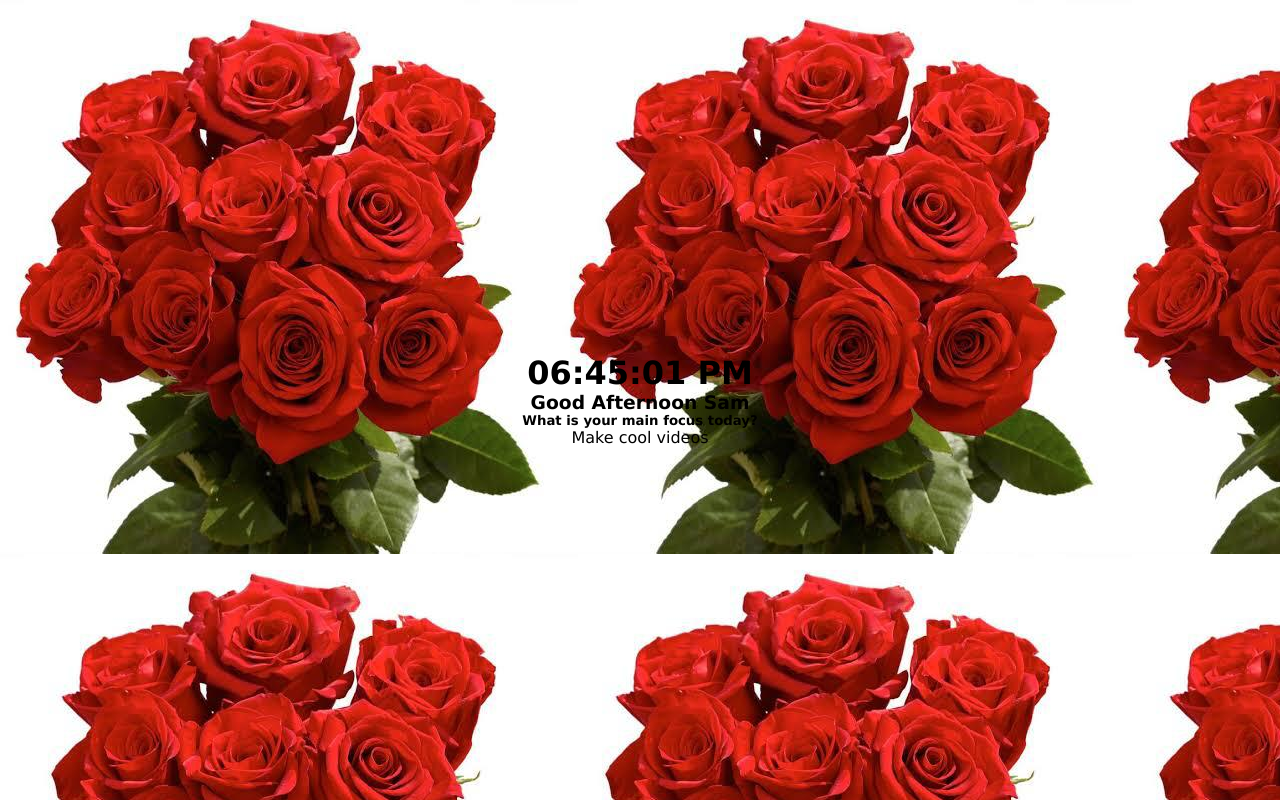
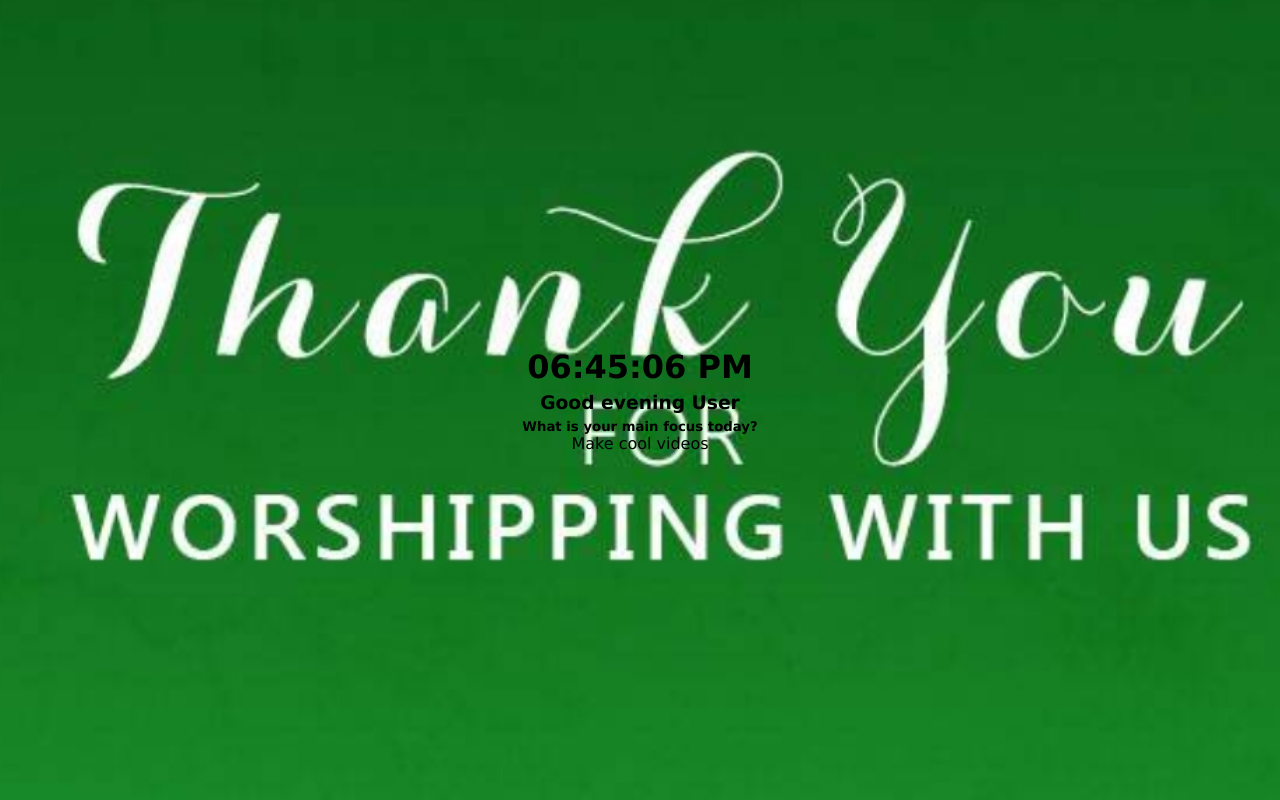
Before and after one commit to Psalmcee/landing-page, a plain HTML site: page index.html in a window 1280 px wide. Drawn offline with Linux system fonts and the light colour scheme.

Commit message:
change background image to change display according to greeting

```diff
--- a/index.html
+++ b/index.html
@@ -6,10 +6,10 @@
     <title>Welcome</title>
     <link rel="stylesheet" href="styles.css">
 </head>
-<body>
+<body id="bg">
     <div class="div">
         <h1 id="time">12:00:00 PM</h1>
-        <h3 id="greeting">Good Afternoon Sam</h3>
+        <h3 id="greet">Add greeting</h3>
         <h5 id="focus">What is your main focus today?</h5>
         <span id="focus-answer" contenteditable="true">Make cool videos</span>
 
--- a/styles.css
+++ b/styles.css
@@ -5,7 +5,10 @@
 }
 
 body {
-    background-image: url('rose.jpg');
+    /* position:; */
+    background-position:center;
+    background-repeat: no-repeat;
+    background-size: cover;
     display: flex;
     flex-direction: column;
     align-items: center;
@@ -13,7 +16,13 @@ body {
     justify-content: center;
     font-family:'Lucida Sans', 'Lucida Sans Regular', 'Lucida Grande', 'Lucida Sans Unicode', Geneva, Verdana, sans-serif;
     font-weight: light;
-    object-fit: contain;
     font: 'Inter';
     height: 100vh;
+
+   /*  border: solid; */
+    /* padding: 15px; */
 }
+
+#greet {
+    margin: 6px;
+}
```
Also changed, not shown: rose.jpg (deleted).
